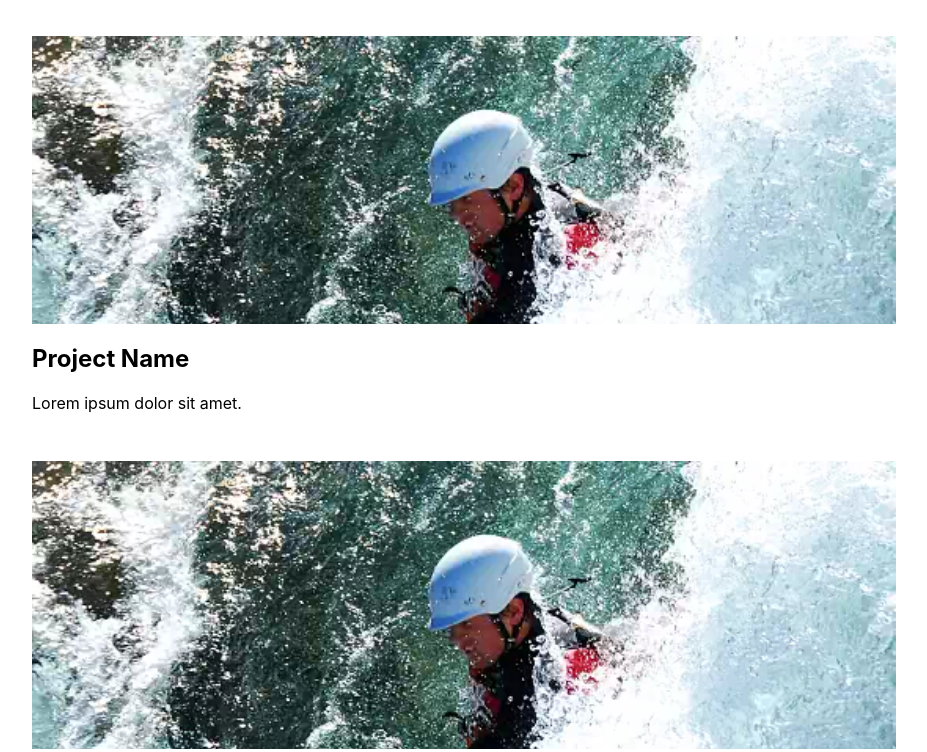
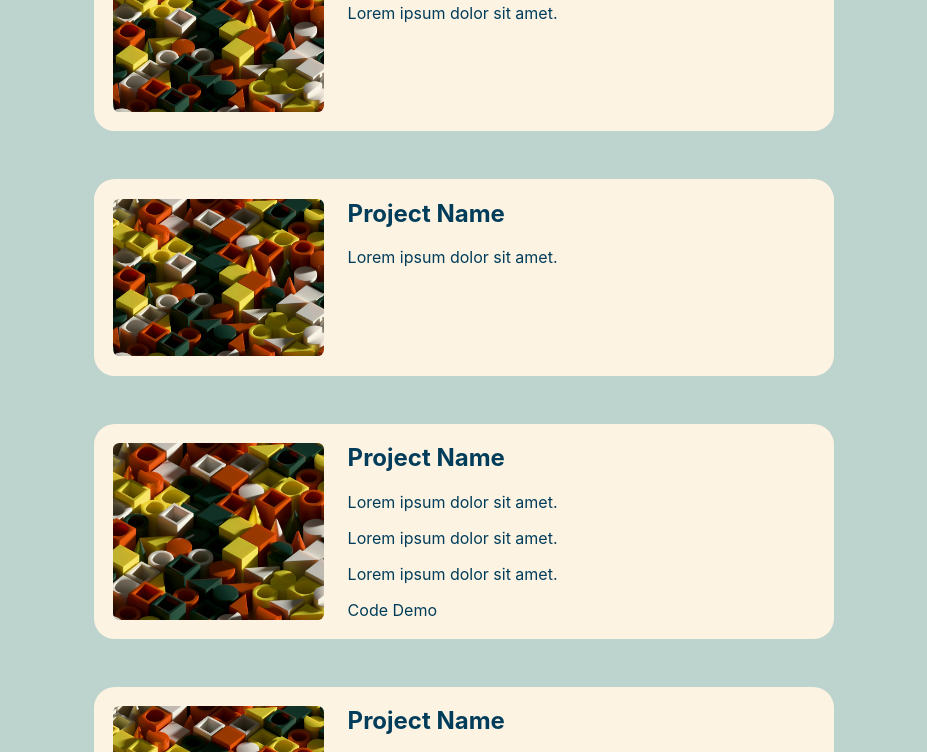
Before and after one commit to ezra-ramatong/ezra-ramatong.github.io, a website: page pages/projects.html in a window 1280 px wide. Shown: the part 177-929 px from the top of the page, without its empty margins (176-1103 px from the left). Drawn offline with Linux system fonts and the light colour scheme.

Commit message:
feat: add project page styles

```diff
--- a/css/projects.css
+++ b/css/projects.css
@@ -1,3 +1,8 @@
+.projects-scheme {
+  background: var(--color-celeste);
+  color: var(--color-midnight);
+}
+
 .projects-main {
   display: block;
   margin-inline: auto;
@@ -9,8 +14,15 @@
 }
 
 .card {
-  margin-top: 2rem;
-  width: 80%;
+  margin-top: 3rem;
+  max-width: 65%;
+  display: flex;
+  flex-direction: column;
+  background: var(--color-lionsmane);
+  color: var(--color-midnight);
+  border-radius: var(--global-border-radius);
+  padding: 1.2rem;
+  gap: 1.5rem;
 }
 
 .card:first-child {
@@ -21,11 +33,29 @@
   aspect-ratio: 3/1;
   overflow: hidden;
   margin: 0;
+  flex-basis: 30%;
+  border-radius: 0.4rem;
 }
 
 .card__image {
   width: 100%;
+  height: 100%;
+  max-height: 100%;
   object-fit: cover;
+}
+
+.card__info {
+  display: flex;
+  flex-direction: column;
+  /* justify-content: space-between; */
+}
+
+.card__info-title {
+  margin-top: 0;
+}
+
+.card__info-description {
+  margin-top: 0;
 }
 
 @media screen and (min-width: 53em) {
@@ -37,4 +67,16 @@
     margin-top: 0;
   }
 
+  .homepage-projects {
+    margin-top: -3rem;
+  }
+
+  .card {
+    flex-direction: row;
+  }
+
+  .card__image-container {
+    aspect-ratio: 4/3;
+  }
+
 }
--- a/css/shared.css
+++ b/css/shared.css
@@ -37,6 +37,7 @@ header {
 .nav__list-item a {
   text-decoration: none;
   color: inherit;
+  font-weight: var(--fw-bold);
 }
 
 img {
--- a/css/variables.css
+++ b/css/variables.css
@@ -21,6 +21,7 @@
   --body-horizontal-padding-sm: 1rem;
   --body-horizontal-padding-lg: 2.4rem;
   --global-max-width: 1440px;
+  --global-border-radius: 1.3rem;
 
 }
 
--- a/pages/projects.html
+++ b/pages/projects.html
@@ -8,7 +8,7 @@
   <link rel="stylesheet" href="../css/global.css">
 </head>
 
-<body>
+<body class="projects-scheme">
 
   <header>
     <nav class="nav">
@@ -24,10 +24,10 @@
 
 
     <div class="projects flex-col-center">
-      <h2 class="projects-heading">Projects</h2>
+      <!-- <h2 class="projects-heading">Projects</h2> -->
       <div class="card">
         <figure class="card__image-container">
-          <img class="card__image" src="../assets/images/2.webp" alt="">
+          <img class="card__image" src="../assets/images/card-cover.webp" alt="">
         </figure>
         <section class="card__info">
           <h2 class="card__info-title">Project Name</h2>
@@ -37,7 +37,7 @@
 
       <div class="card">
         <figure class="card__image-container">
-          <img class="card__image" src="../assets/images/2.webp" alt="">
+          <img class="card__image" src="../assets/images/card-cover.webp" alt="">
         </figure>
         <section class="card__info">
           <h2 class="card__info-title">Project Name</h2>
@@ -47,17 +47,23 @@
 
       <div class="card">
         <figure class="card__image-container">
-          <img class="card__image" src="../assets/images/2.webp" alt="">
+          <img class="card__image" src="../assets/images/card-cover.webp" alt="">
         </figure>
         <section class="card__info">
           <h2 class="card__info-title">Project Name</h2>
           <p class="card__info-description">Lorem ipsum dolor sit amet.</p>
+          <p class="card__info-description">Lorem ipsum dolor sit amet.</p>
+          <p class="card__info-description">Lorem ipsum dolor sit amet.</p>
+          <div class="card__links">
+            <span>Code</span>
+            <span>Demo</span>
+          </div>
         </section>
       </div>
 
       <div class="card">
         <figure class="card__image-container">
-          <img class="card__image" src="../assets/images/2.webp" alt="">
+          <img class="card__image" src="../assets/images/card-cover.webp" alt="">
         </figure>
         <section class="card__info">
           <h2 class="card__info-title">Project Name</h2>
```
Also changed, not shown: index.html (+1 -1 lines), assets/images/card-cover.webp (added).
